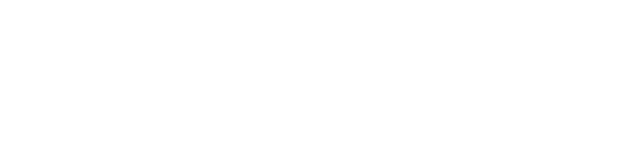
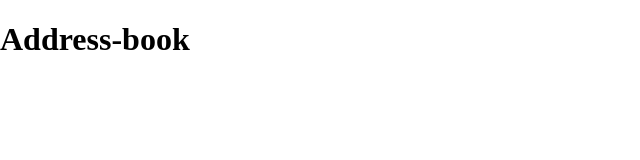
Before and after one commit to Marihonajh/address, a plain HTML site: page index.html in a window 1280 px wide. Shown: the whole page, without its empty margins (0-640 px from the left). Drawn offline with nearby package versions, Linux system fonts and the light colour scheme.

Commit message:
add h1 tag.

```diff
--- a/index.html
+++ b/index.html
@@ -6,11 +6,16 @@
   <link href="css/styles.css" rel="stylesheet" type="text/css">
   <script src="js/jquery-1.12.0.js"></script>
   <script src="js/scripts.js"></script>
-  <title>address-book</title>
+  <title>Address-book</title>
 </head>
 
 <body>
+  <div class="container">
+    <h1>Address-book</h1>
 
+  </div>
+
+  </datalist>
 </body>
 
 </html>
```
